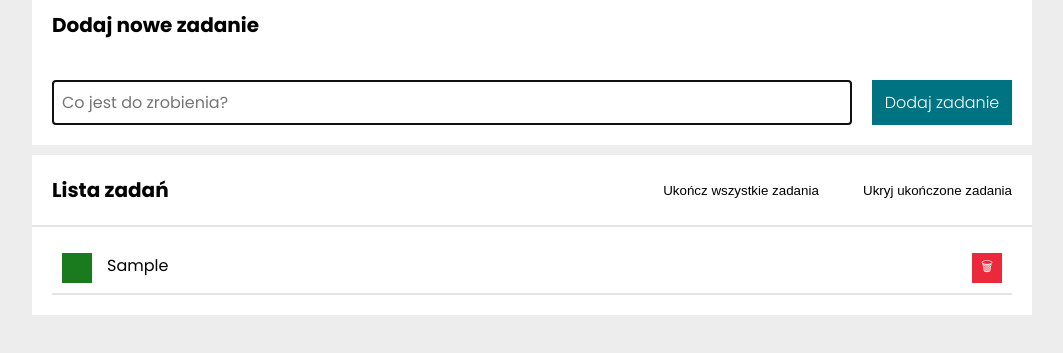
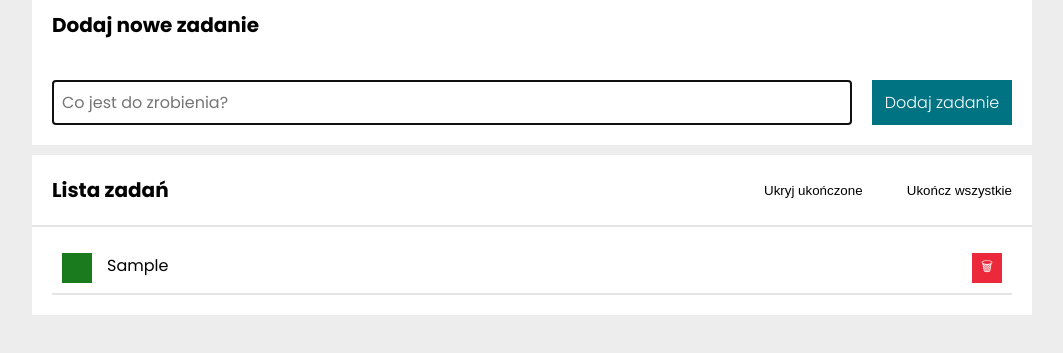
Before and after one commit to olos1992/To-do-list-2, a plain HTML site: page index.html in a window 1280 px wide. Both pictures are taken after typing "Sample" into the empty fields and a click on the button "Dodaj zadanie". Shown: the part 103-456 px from the top of the page, without its empty margins (108-1171 px from the left). Drawn offline with Linux system fonts and the light colour scheme.

Commit message:
added button to hide all done tasks

```diff
--- a/css/list.css
+++ b/css/list.css
@@ -12,6 +12,10 @@
     word-break: break-all;
     padding: 10px;
     border-bottom: 2px solid #e4e4e4;
+}
+
+.list__item--hidden {
+    display: none;
 }
 
 .list__itemContent {
--- a/js/script.js
+++ b/js/script.js
@@ -7,7 +7,7 @@
 
         for (task of tasks) {
             listHtml +=
-                `<li class="list__item">
+                `<li class="list__item js-listItem ${hideDoneTasks && task.done ? "list__item--hidden" : ""} ">
                     <button class="list__button list__button--done js-doneButton">
                         ${task.done ? "✔" : ""}
                     </button>
@@ -28,13 +28,15 @@
 
         let listButtons = "";
 
-        listButtons =
+        if (listContent !== "") {
+            listButtons =
+                `
+        <button class = "container__buttons js-hideDoneButton">${hideDoneTasks === false ? "Ukryj ukończone" : "Pokaż ukończone"}</button>
+        <button class = "container__buttons js-doneAllButton">Ukończ wszystkie</button>
         `
-        <button class = "container__buttons ${listContent === "" ? "container__buttons--hidden" : ""}">Ukończ wszystkie zadania</button>
-        <button class = "container__buttons ${listContent === "" ? "container__buttons--hidden" : ""}">Ukryj ukończone zadania</button>
-        `
+        };
 
-        document.querySelector(".js-buttonsPlace") .innerHTML = listButtons;
+        document.querySelector(".js-buttonsPlace").innerHTML = listButtons;
     };
 
 
@@ -44,7 +46,7 @@
 
         bindRemoveEvents();
         bindToggleDoneEvents();
-        // bindButtonsEvents();
+        bindButtonsEvents();
     };
 
     const bindRemoveEvents = () => {
@@ -67,9 +69,26 @@
         });
     };
 
-    // const bindButtonsEvents = () => {
+    const bindButtonsEvents = () => {
+        const doneAllButton = document.querySelector(".js-doneAllButton");
+        const hideDoneButton = document.querySelector(".js-hideDoneButton");
 
-    // };
+        if (doneAllButton !== null) {
+            doneAllButton.addEventListener("click", () => {
+                toggleAllTaskDone();
+            });
+
+            if (tasks.every(({ done }) => done)) {
+                doneAllButton.disabled = true;
+            }
+        };
+
+        if (hideDoneButton !== null) {
+            hideDoneButton.addEventListener("click", () => {
+                hideAllDoneTasks();
+            });
+        };
+    };
 
     const addNewTask = (newTaskContent) => {
         tasks = [
@@ -93,6 +112,17 @@
             { ...tasks[index], done: !tasks[index].done },
             ...tasks.slice(index + 1),
         ];
+        render();
+    };
+
+    const toggleAllTaskDone = () => {
+        tasks.map(task => task.done = true)
+        console.log(tasks);
+        render();
+    };
+
+    const hideAllDoneTasks = () => {
+        hideDoneTasks = !hideDoneTasks
         render();
     };
 
```
